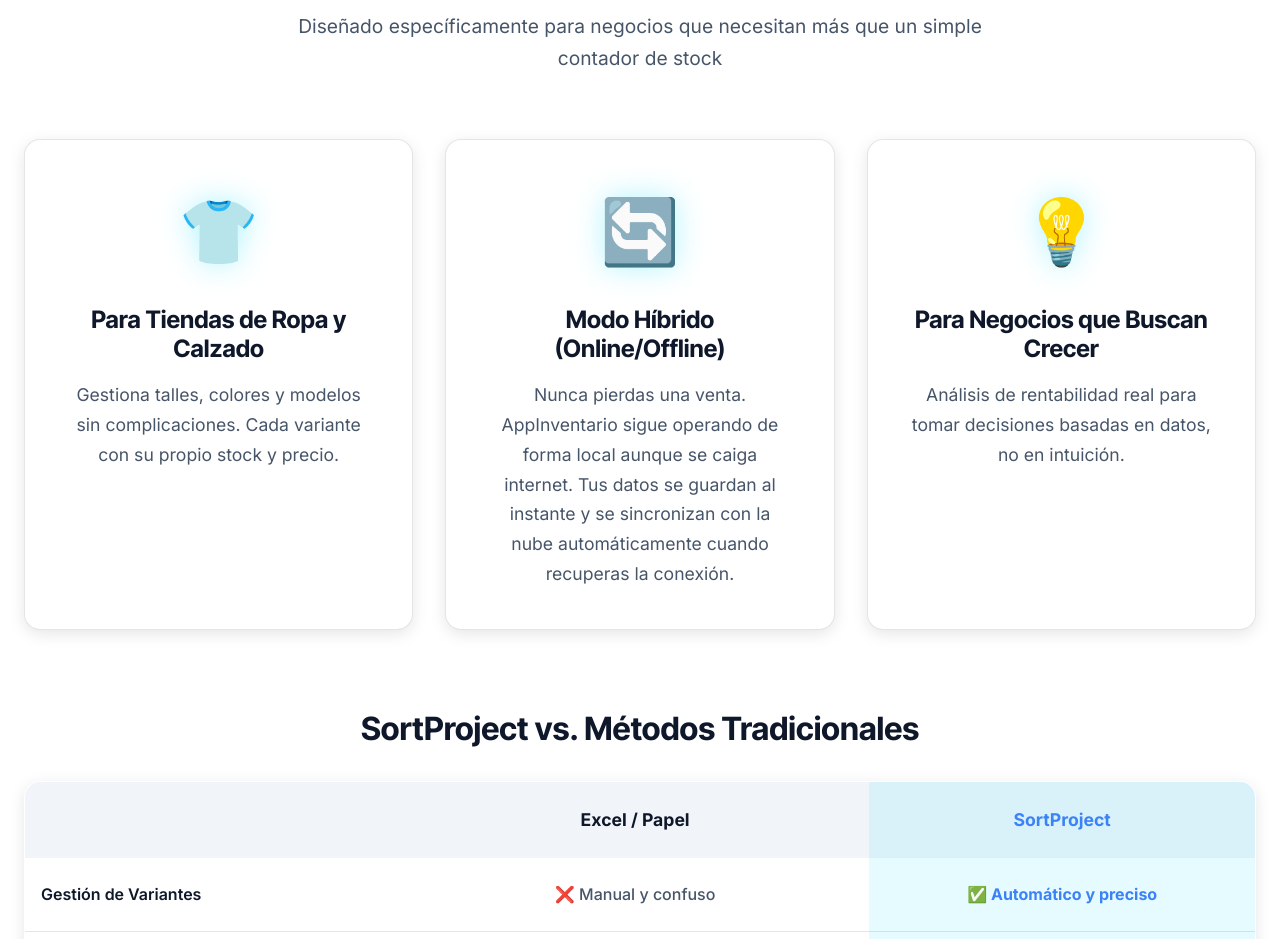
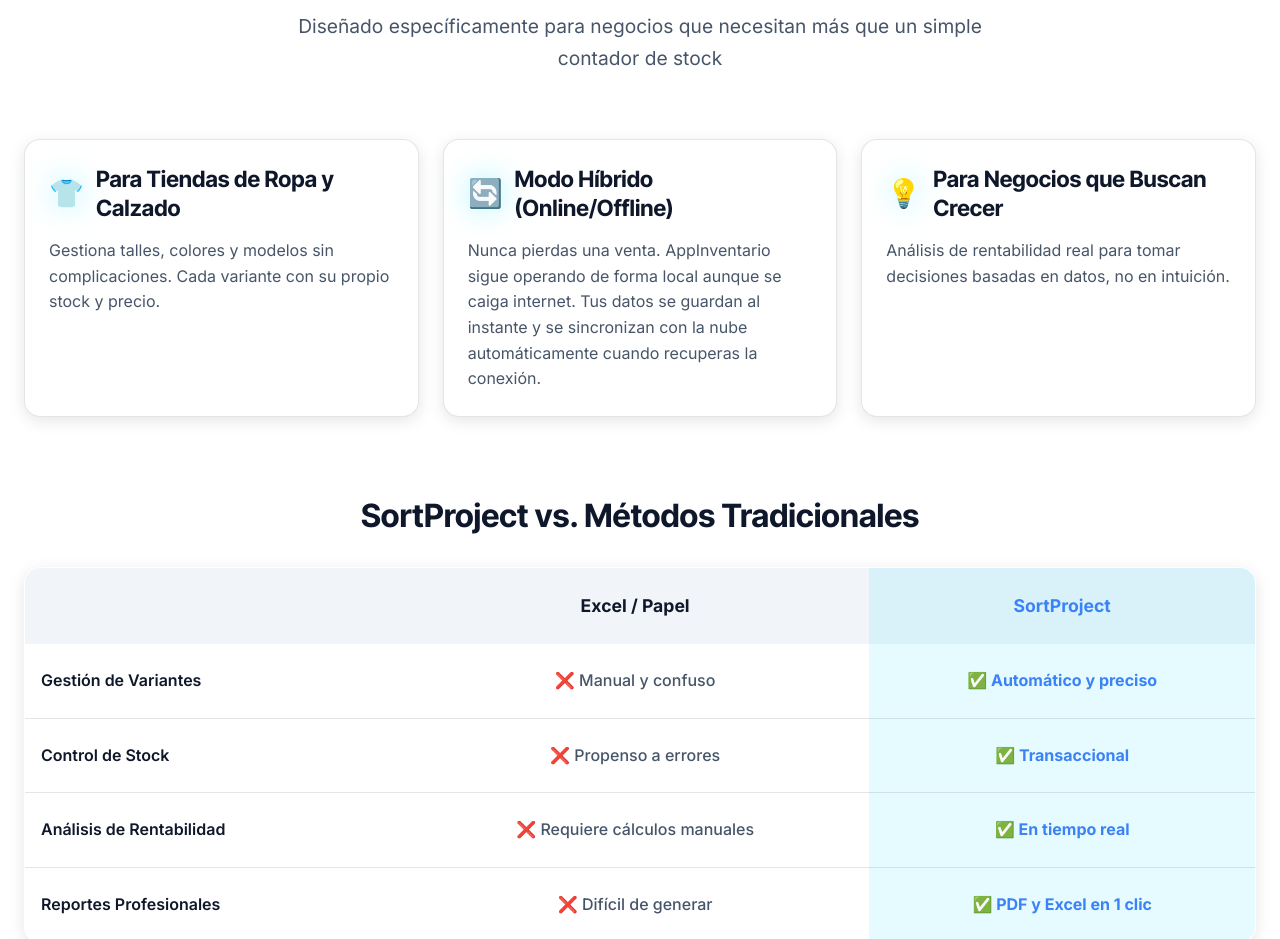
Before and after one commit to agusArram/SORT_PROYECTS, an Angular app: page / in a window 1280 px wide. Shown: the part 960-1899 px from the top of the page. Built offline with nearby package versions, Linux system fonts and the light colour scheme.

Commit message:
Fix size in benefits

```diff
--- a/src/app/components/benefits/benefits.css
+++ b/src/app/components/benefits/benefits.css
@@ -40,18 +40,21 @@
 .benefits-grid {
   display: grid;
   grid-template-columns: 1fr;
-  gap: 2rem;
+  gap: 1.5rem; /* <-- CAMBIO: Reducimos gap */
   margin-bottom: 4rem;
 }
 
 .benefit-card {
   background: var(--bg-card);
   border-radius: 16px;
-  padding: 2.5rem;
+  padding: 1.5rem; /* <-- CAMBIO: Reducimos padding */
   box-shadow: var(--shadow-md);
   transition: all 0.3s ease;
-  text-align: center;
+  /* text-align: center; */ /* <-- CAMBIO: Ya no centramos todo */
   border: 1px solid var(--border-default);
+  /* Agregamos flex para alinear contenido (útil si las descripciones varían) */
+  display: flex;
+  flex-direction: column;
 }
 
 .benefit-card:hover {
@@ -60,25 +63,40 @@
   border-color: var(--accent-primary);
 }
 
+/* <-- CAMBIO: Icono mucho más chico */
 .benefit-icon {
-  font-size: 4rem;
-  margin-bottom: 1.5rem;
+  font-size: 1.75rem;
   filter: drop-shadow(0 0 15px rgba(0, 217, 255, 0.3));
+  flex-shrink: 0;
+  /* margin-bottom: 1.5rem; */ /* <-- CAMBIO: Eliminado */
 }
 
+/* <-- NUEVA CLASE: Para alinear ícono y título */
+.benefit-header {
+  display: flex;
+  align-items: center;
+  gap: 0.75rem;
+  margin-bottom: 1rem; /* Espacio entre header y descripción */
+}
+
+/* <-- CAMBIO: Título más chico */
 .benefit-title {
-  font-size: 1.5rem;
+  font-size: 1.25rem;
   font-weight: 700;
   color: var(--text-primary);
-  margin-bottom: 1rem;
+  margin-bottom: 0; /* <-- CAMBIO: Eliminado */
   font-family: 'Inter Tight', sans-serif;
+  line-height: 1.3;
 }
 
+/* <-- CAMBIO: Descripción más chica */
 .benefit-description {
-  font-size: 1.1rem;
-  line-height: 1.7;
+  font-size: 0.95rem;
+  line-height: 1.6;
   color: var(--text-secondary);
   margin: 0;
+  /* Agregamos esto para que las cards de distinta altura se vean bien */
+  flex-grow: 1;
 }
 
 /* Comparison Section */
@@ -151,6 +169,15 @@
   .benefits-grid {
     grid-template-columns: repeat(3, 1fr);
   }
+
+  /* <-- CAMBIO: Agregamos responsive fonts */
+  .benefit-title {
+    font-size: 1.4rem;
+  }
+
+  .benefit-description {
+    font-size: 1rem;
+  }
 }
 
 @media (max-width: 767px) {
--- a/src/app/components/benefits/benefits.html
+++ b/src/app/components/benefits/benefits.html
@@ -13,9 +13,14 @@
       <!-- Bucle actualizado a @for -->
       @for (benefit of benefits; track $index) {
         <article class="benefit-card">
-          <div class="benefit-icon">{{ benefit.icon }}</div>
-          <h3 class="benefit-title">{{ benefit.title }}</h3>
+          <!-- *** CONTENIDO ACTUALIZADO *** -->
+          <!-- Agrupamos ícono y título en un nuevo 'benefit-header' -->
+          <div class="benefit-header">
+            <span class="benefit-icon">{{ benefit.icon }}</span>
+            <h3 class="benefit-title">{{ benefit.title }}</h3>
+          </div>
           <p class="benefit-description">{{ benefit.description }}</p>
+          <!-- El div de ícono separado se elimina -->
         </article>
       }
     </div>
```
